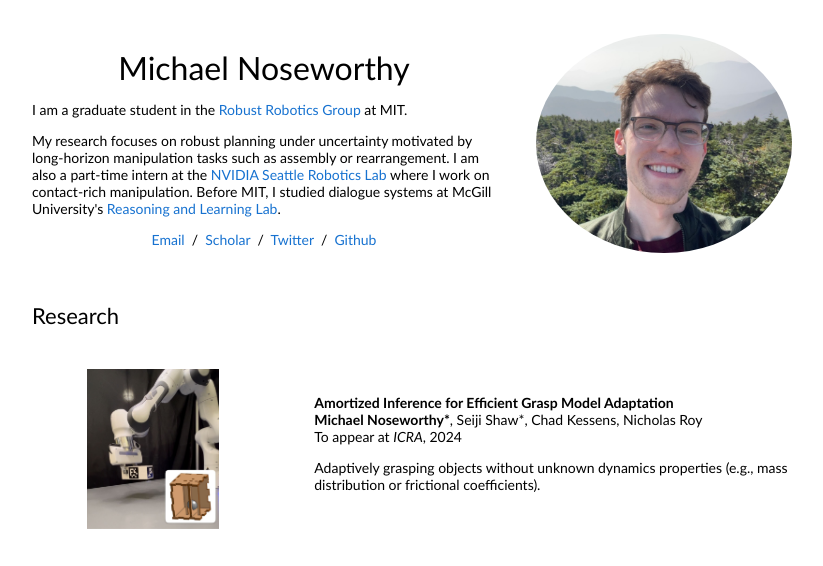
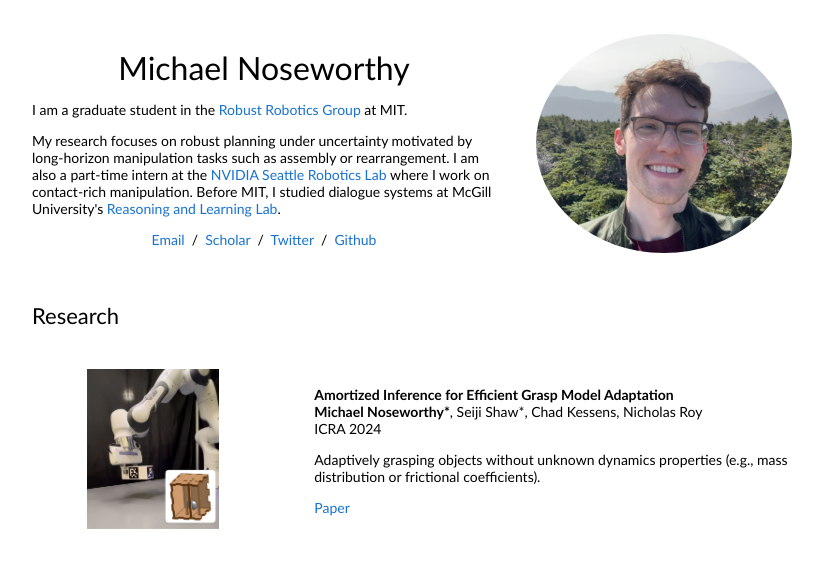
Before and after one commit to noseworm/noseworm.github.io, a plain HTML site: page index.html in a window 1280 px wide. Shown: the top 566 px of the page, without its empty margins (228-1051 px from the left). Drawn offline with Linux system fonts and the light colour scheme.

Commit message:
Update ICRA 2024 paper

```diff
--- a/index.html
+++ b/index.html
@@ -69,12 +69,13 @@
 		      <span>Chad Kessens</span>,
 	      	<span="">Nicholas Roy</span>
         <br>
-          To appear at <em>ICRA</em>, 2024
+          ICRA 2024
         <br>
         <p></p>
         <p>
           Adaptively grasping objects without unknown dynamics properties (e.g., mass distribution or frictional coefficients).
         </p>
+        <a href="http://groups.csail.mit.edu/rrg/papers/noseworthy_shaw_icra24.pdf">Paper</a>
       </td>
     </tr>
 
```
